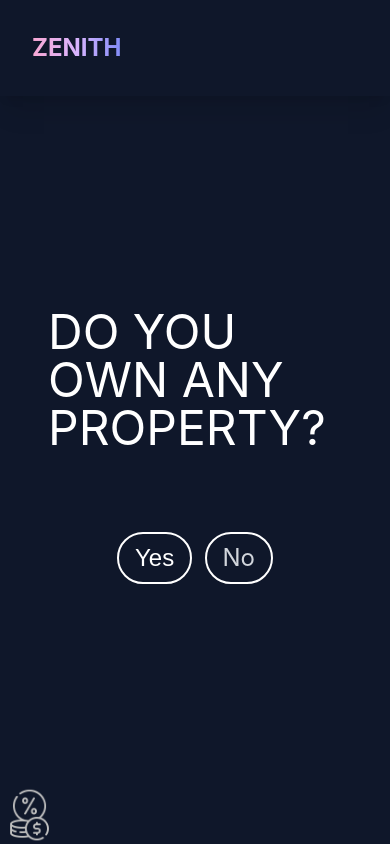
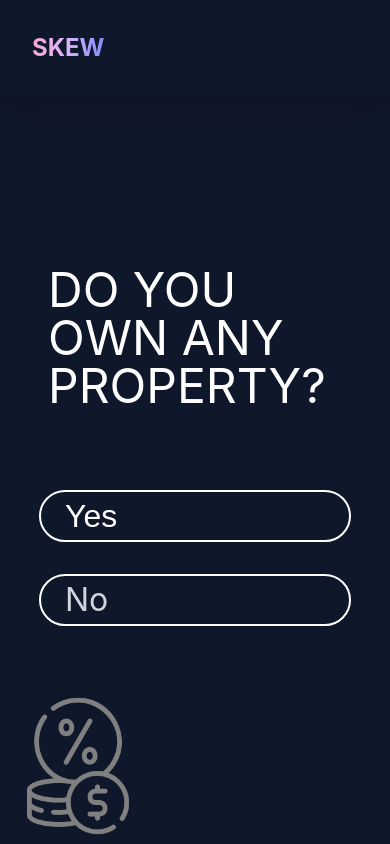
Before and after one commit to nitheesh1904/Bank-Loan-Repayability, a Flask app: page /home in a window 390 px wide. Run offline with Flask 2, Linux system fonts and the light colour scheme.

Commit message:
website is responsive!!!!!!!

```diff
--- a/ml/pickle_read.py
+++ b/ml/pickle_read.py
@@ -6,3 +6,4 @@ from keras.models import model_from_json
 with open("ml\model.json","r") as file:
     model_json=file.read()
 loaded_model=model_from_json(model_json)
+print(loaded_model.predict([1]*32))
--- a/static/style.css
+++ b/static/style.css
@@ -64,6 +64,8 @@
 }
 
 .landing-h1 {
+    width: 806px;
+    max-width: 806px;
     overflow: hidden;
     white-space: nowrap;
     --tw-text-opacity: 1;
@@ -185,6 +187,32 @@
     }
 }
 
+/* landing-responsive */
+@media (max-width:950px) {
+    .landing-h1 {
+        -webkit-animation: text-focus-in 1s cubic-bezier(0.550, 0.085, 0.680, 0.530) both;
+        animation: text-focus-in 1s cubic-bezier(0.550, 0.085, 0.680, 0.530) both;
+        white-space: initial;
+        border-right: none;
+        overflow: auto;
+        text-align: center;
+        width: fit-content;
+    }
+    .turn-red{
+        animation-delay: 2s;
+    }
+    .landing-h2{
+        text-align: center;
+        animation-delay: 3s;
+    }
+    .landing-button{
+        animation-delay: 3s;
+        font-size: 2rem;
+        text-align: center;
+    }
+
+}
+
 /* form */
 
 .ques {
@@ -243,29 +271,14 @@
     color: rgb(15 23 42 / var(--tw-bg-opacity));
 }
 
-.ques-background-img-br {
+.ques-background-img {
     position: absolute;
     filter: brightness(50%);
     width: 15%;
     bottom: 0;
-    right: 0;
 }
 
-.ques-background-img-bc {
-    position: absolute;
-    filter: brightness(75%);
-    width: 15%;
-    bottom: 0;
-    left: 50%;
-}
 
-.ques-background-img-bl {
-    filter: brightness(75%);
-    width: 15%;
-    position: absolute;
-    bottom: 0;
-    left: 0;
-}
 
 .move-down {
     animation: bounce-up 400ms ease forwards;
@@ -309,3 +322,33 @@
     }
 
 } */
+
+/* form-responsive */
+@media (max-width:950px) {
+    .ques-option-inner{
+        font-size: 2rem;
+        text-align: left;
+        padding-left: 1.5rem;
+        padding-right: 1.5rem;
+    }
+    .ques-background-img{
+        width: 40%;
+    }
+    .ques-options{
+        width: 80%;
+    }
+    .img-special{
+        width: 30%;
+    }
+
+}
+
+@media (max-width:700px) {
+    .ques-options{
+        flex-direction: column;
+    }
+    .ques-option-inner{
+        border-radius: 30px;
+    }
+
+}
--- a/templates/form.html
+++ b/templates/form.html
@@ -4,7 +4,7 @@
 <head>
     <meta charset="UTF-8">
     <meta name="viewport" content="width=device-width, initial-scale=1.0">
-    <title>Zenith- loan eligibility checker</title>
+    <title>Skew- Repayment Scope Calculator</title>
     <link rel="stylesheet" href="/static/style.css">
     <link rel="stylesheet" href="/static/global.css">
     <link rel="stylesheet" href="/static/tailwind.css">
@@ -16,7 +16,7 @@
         <div>
             <div class='nav-1'>
                 <div class='nav-2'>
-                    <a href="/"><h1 class='nav-brand'>zenith</h1></a>
+                    <a href="/"><h1 class='nav-brand'>Skew</h1></a>
                 </div>
             </div>
         </div>
@@ -24,43 +24,43 @@
         <!-- form -->
         <!-- question are asked in reverse order -->
         <div id="7" class="ques">
-            <img src="/static/images/other_loan.png" class="ques-background-img-bl" style="width: 15%;">
+            <img src="/static/images/other_loan.png" class="ques-background-img">
             <h1 class="ques-h1">Have you taken any other loans?</h1>
-            <div class="ques-options"><button onclick="next('7')" class="ques-option-inner">Yes</button><button onclick="next('6')" class="ques-option-inner">No</button></div>
+            <div class="ques-options"><button onclick="next('7')" class="ques-option-inner">Yes</button><button onclick="next('7')" class="ques-option-inner">No</button></div>
         </div>
         <div id="6" class="ques">
-            <img src="/static/images/savings.png" class="ques-background-img-bl" style="width: 15%;">
+            <img src="/static/images/savings.png" class="ques-background-img" style="right: 0;">
             <h1 class="ques-h1">Your savings account balance?</h1>
             <div class="ques-options" style="flex-direction:column"><button onclick="next('6')" class="ques-option-inner">less than 100</button><button onclick="next('6')" class="ques-option-inner">between 100 and 500</button><button onclick="next('6')" class="ques-option-inner">greater than 500</button></div>
         </div>
         <div id="5" class="ques">
-            <img src="/static/images/current.png" class="ques-background-img-bl" style="width: 15%;">
+            <img src="/static/images/current.png" class="ques-background-img" style="left: 0;">
             <h1 class="ques-h1">Your current account balance?</h1>
             <div class="ques-options" style="flex-direction:column"><button onclick="next('5')" class="ques-option-inner">less than 0/ no account</button><button onclick="next('5')" class="ques-option-inner">between 0 and 200</button><button onclick="next('5')" class="ques-option-inner">greater than 200</button></div>
         </div>
         <div id="4" class="ques">
-            <img src="/static/images/loan.png" class="ques-background-img-br" style="width: 10%;">
+            <img src="/static/images/loan.png" class="ques-background-img img-special" style="left: 0;">
             <h1 class="ques-h1">Please enter your loan history</h1>
             <div class="ques-options" style="flex-direction: column; width: 80%;"><button onclick="next('4')" class="ques-option-inner">No loans taken at previously/ All past loans paid pack duly and no other loans exist currently</button><button onclick="next('4')" class="ques-option-inner">critical account</button><button onclick="next('4')" class="ques-option-inner">I have other ongoing loans but I have paid all my dues promptly so far</button><button onclick="next('4')" class="ques-option-inner">I have had a delay in paying off loans in the past</button></div>
         </div>
         <div id="3" class="ques">
-            <img src="/static/images/guarantor.png" class="ques-background-img-bl" style="filter:brightness(50%); width:15%">
+            <img src="/static/images/guarantor.png" class="ques-background-img" style="filter:brightness(50%); left: 0;">
             <h1 class="ques-h1">Do you have a guarantor or Co-applicant?</h1>
             <div class="ques-options"><button onclick="next('3')" class="ques-option-inner">Guarantor</button><button onclick="next('3')" class="ques-option-inner">Co-applicant</button><button onclick="next('3')" class="ques-option-inner">None</button></div>
         </div>
         <div id="2" class="ques">
-            <img src="/static/images/married.png" class="ques-background-img-bl" style="filter: brightness(100%); width: 15%;">
+            <img src="/static/images/married.png" class="ques-background-img" style="filter: brightness(100%);">
             <h1 class="ques-h1">Please mention your marital status</h1>
             <div class="ques-options"><button onclick="next('2')" class="ques-option-inner">Married</button><button onclick="next('2')" class="ques-option-inner">Single/ Divorced</button></div>
         </div>
         <div id="1" class="ques">
-            <img src="/static/images/gender.png" class="ques-background-img-br" style="width: 15%; filter: brightness(75%);">
+            <img src="/static/images/gender.png" class="ques-background-img" style=" filter: brightness(75%); right: 0;bottom: 5%;">
             <h1 class="ques-h1">What is your Gender?*</h1>
             <p style="position: absolute; bottom: 0; left: 0; color: rgb(150, 150, 150); padding-left: 5px;">*We apologise for the lack of other options. Kindly choose the gender that identifies you best.</p>
             <div class="ques-options"><button onclick="next('1')" class="ques-option-inner">Male</button><button onclick="next('1')" class="ques-option-inner">Female</button></div>
         </div>
         <div id="8" class="ques">
-            <img src="/static/images/other_loan.png" class="ques-background-img-bl" style="width: 15%;">
+            <img src="/static/images/other_loan.png" class="ques-background-img" style=" left: 0;">
             <h1 class="ques-h1">Do you own any property?</h1>
             <div class="ques-options"><input type="button" name="Yes" value="Yes" onclick="next('8')" class="ques-option-inner"><button onclick="next('8')" class="ques-option-inner">No</button></div>
         </div>
```
Also changed, not shown: templates/index.html (+4 -4 lines).
